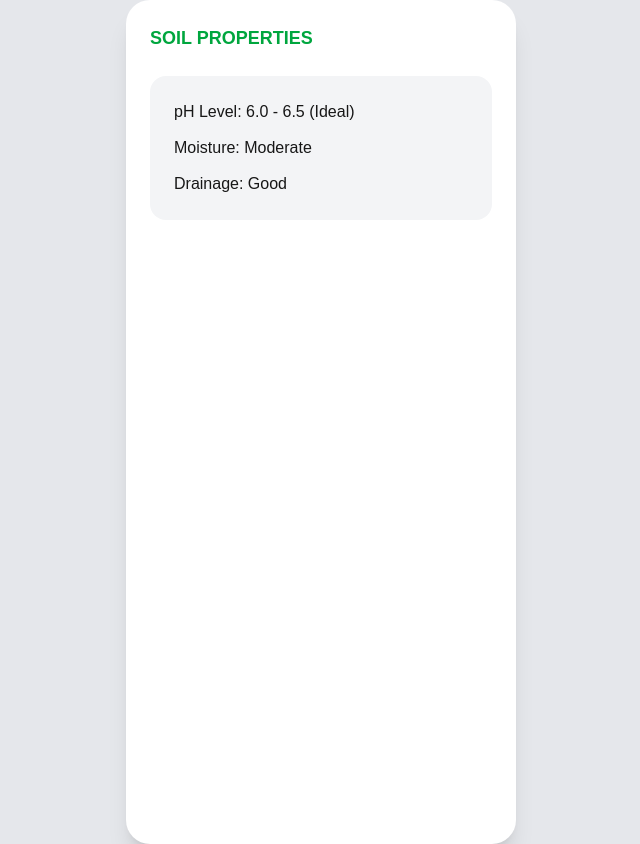
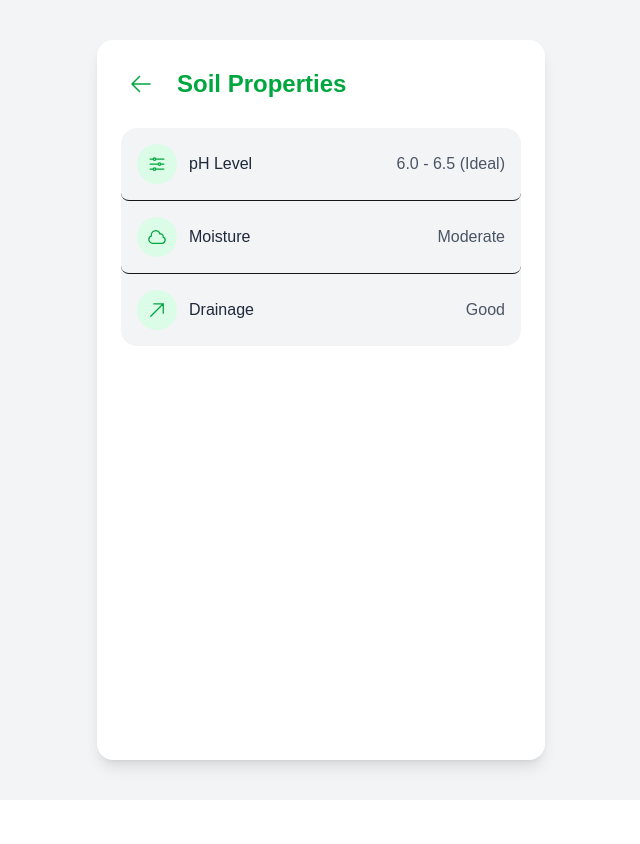
Before and after one commit to Kirito-111804/Kabuyao-tree, a Next.js app: page /assess/soil in a window 1280 px wide. Shown: the whole page, without its empty margins (319-959 px from the left). After the commit the page ends 800 px from the top, so only its background shows below. Built offline with nearby package versions, Linux system fonts and the light colour scheme.

Commit message:
Update page.tsx

```diff
--- a/app/assess/soil/page.tsx
+++ b/app/assess/soil/page.tsx
@@ -1,20 +1,59 @@
 "use client";
 
+import { useRouter } from "next/navigation";
+import {
+  AdjustmentsHorizontalIcon,
+  CloudIcon,
+  ArrowUpRightIcon,
+  ArrowLeftIcon,
+} from "@heroicons/react/24/outline";
+
 export default function SoilPage() {
+  const router = useRouter();
+
+  const soilProperties = [
+    { label: "pH Level", value: "6.0 - 6.5 (Ideal)", icon: AdjustmentsHorizontalIcon },
+    { label: "Moisture", value: "Moderate", icon: CloudIcon },
+    { label: "Drainage", value: "Good", icon: ArrowUpRightIcon },
+  ];
+
   return (
-    <div className="flex justify-center items-center min-h-screen bg-gray-200">
-      <div className="w-[390px] h-[844px] bg-white rounded-3xl shadow-xl p-6">
+    <div className="min-h-screen bg-gray-100 flex justify-center py-10">
+      <div className="w-full max-w-md bg-white rounded-2xl shadow-lg p-6 flex flex-col">
 
-        <h1 className="text-lg font-semibold text-green-600 mb-6">
-          SOIL PROPERTIES
-        </h1>
-
-        <div className="bg-gray-100 p-6 rounded-2xl space-y-3">
-          <p>pH Level: 6.0 - 6.5 (Ideal)</p>
-          <p>Moisture: Moderate</p>
-          <p>Drainage: Good</p>
+        {/* Header with Back Button */}
+        <div className="w-full flex items-center mb-6">
+          <button
+            onClick={() => router.back()}
+            className="p-2 rounded-full hover:bg-gray-100 transition"
+          >
+            <ArrowLeftIcon className="w-6 h-6 text-green-600" />
+          </button>
+          <h1 className="text-2xl font-semibold text-green-600 ml-4">
+            Soil Properties
+          </h1>
         </div>
 
+        {/* Soil Properties Card */}
+        <div className="bg-gray-100 rounded-2xl divide-y">
+          {soilProperties.map((prop, index) => {
+            const Icon = prop.icon;
+            return (
+              <div
+                key={index}
+                className="flex items-center justify-between py-4 px-4 hover:bg-gray-50 transition rounded-lg"
+              >
+                <div className="flex items-center gap-3">
+                  <div className="w-10 h-10 flex items-center justify-center bg-green-100 rounded-full">
+                    <Icon className="w-5 h-5 text-green-600" />
+                  </div>
+                  <span className="text-gray-800 font-medium">{prop.label}</span>
+                </div>
+                <span className="text-gray-600">{prop.value}</span>
+              </div>
+            );
+          })}
+        </div>
       </div>
     </div>
   );
```
